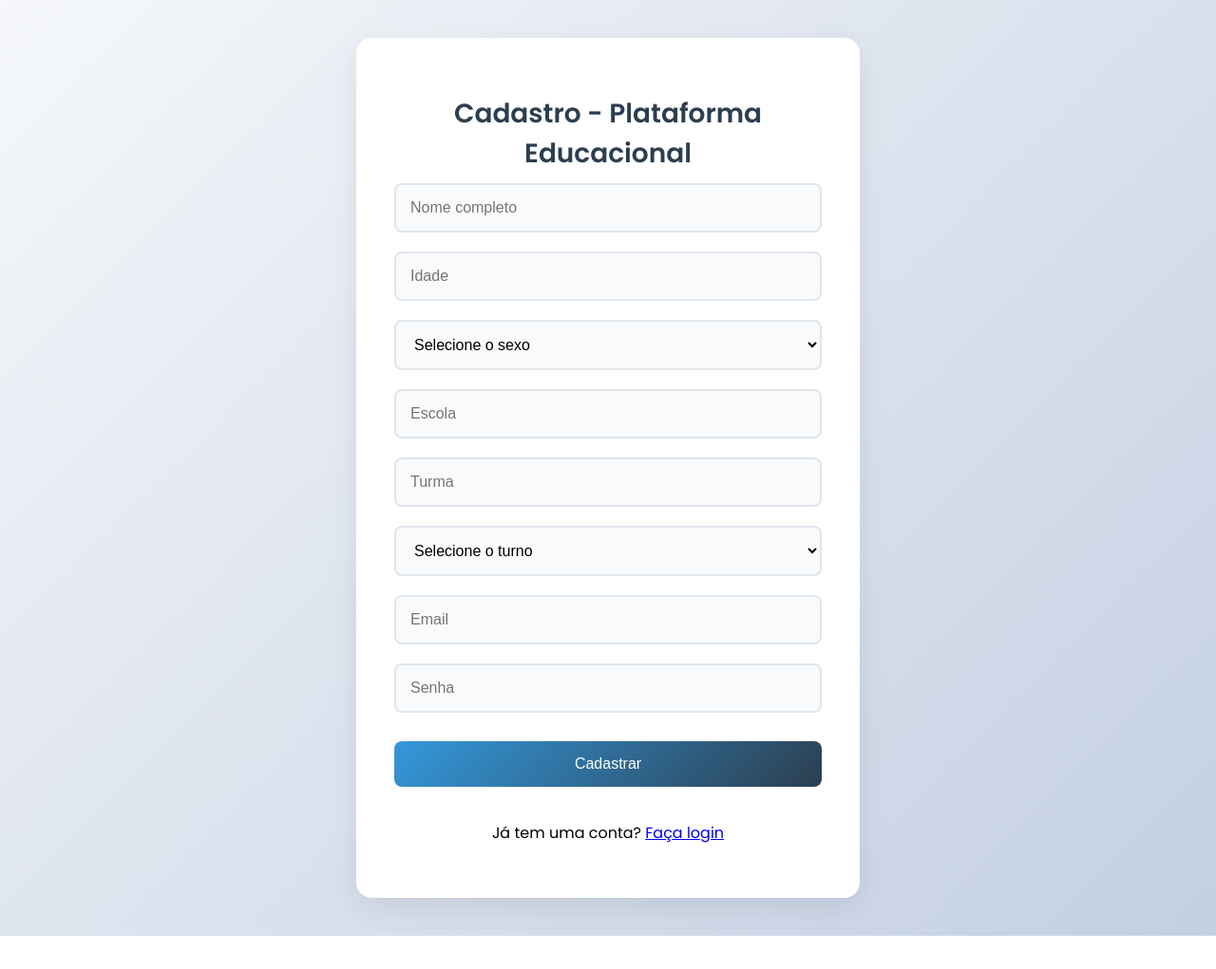
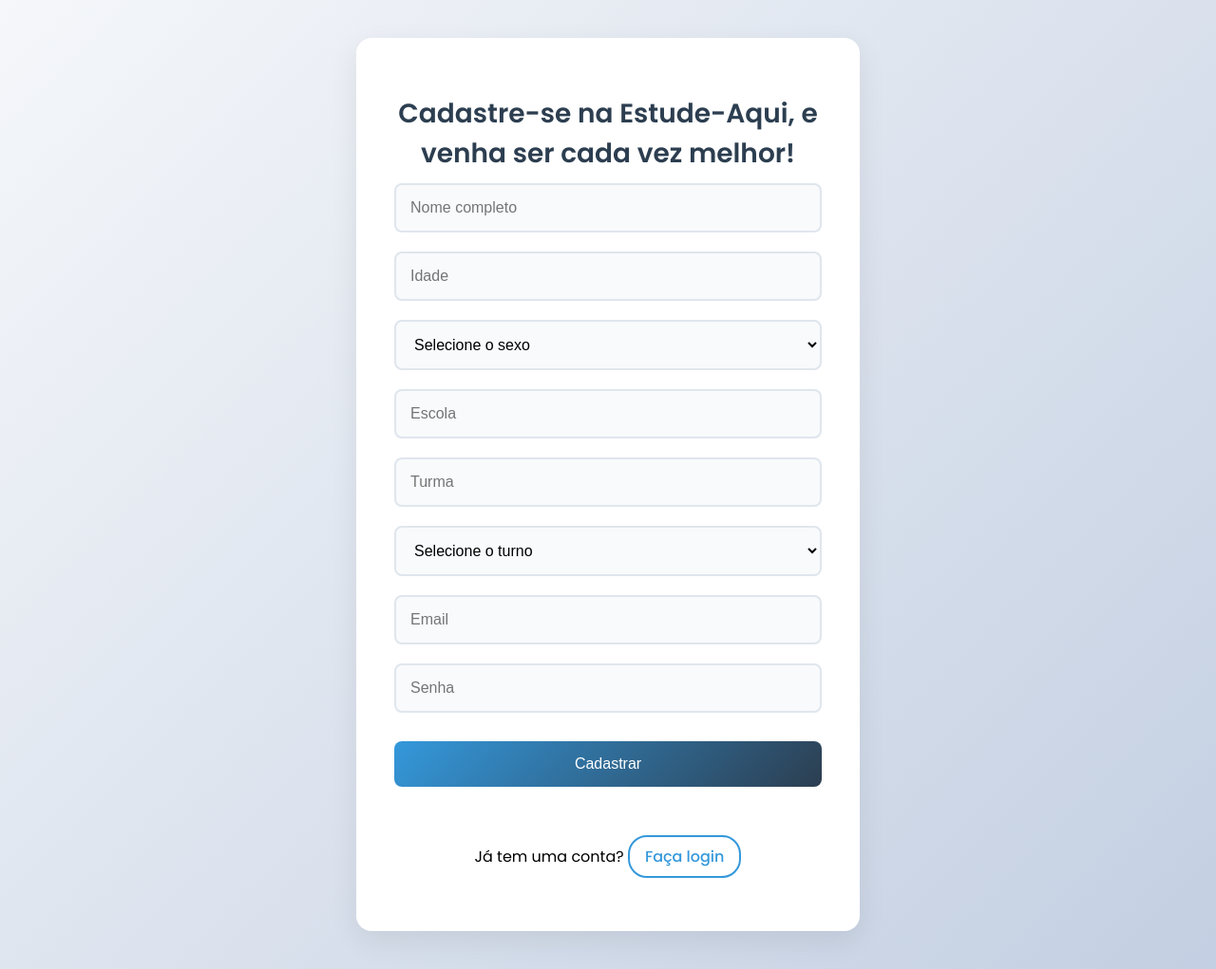
Before and after one commit to Virtus123/back-end-plataforma-educacional, a website: page register.html in a window 1280 px wide. Shown: the whole page at 95% size. Before the commit the page ends 986 px from the top, so only its background shows below. Drawn offline with Linux system fonts and the light colour scheme.

Commit message:
Update register.html

```diff
--- a/register.html
+++ b/register.html
@@ -3,13 +3,16 @@
 <head>
     <meta charset="UTF-8">
     <meta name="viewport" content="width=device-width, initial-scale=1.0">
-    <title>Cadastro - Plataforma Educacional</title>
+    <title>Cadastro - Estude-Aqui</title>
     <link rel="stylesheet" href="css/style.css">
+    <link rel="icon" href="./img/Logo CCM.png" type="image/x-icon">
+    <link rel="shortcut icon" href="./img/Logo CCM.png" type="image/x-icon">
 </head>
+
 <body>
     <div class="container">
         <div class="auth-container">
-            <h1>Cadastro - Plataforma Educacional</h1>
+            <h1>Cadastre-se na Estude-Aqui, e venha ser cada vez melhor!</h1>
             <form id="registerForm" class="form">
                 <input type="text" id="registerName" placeholder="Nome completo" required>
                 <input type="number" id="registerAge" placeholder="Idade" required>
@@ -30,7 +33,7 @@
                 <input type="email" id="registerEmail" placeholder="Email" required>
                 <input type="password" id="registerPassword" placeholder="Senha" required>
                 <button type="submit">Cadastrar</button>
-                <p>Já tem uma conta? <a href="index.html">Faça login</a></p>
+                <p>Já tem uma conta? <a href="index.html" class="cadastre">Faça login</a></p>
             </form>
         </div>
     </div>    <script src="js/auth.js"></script>
```
